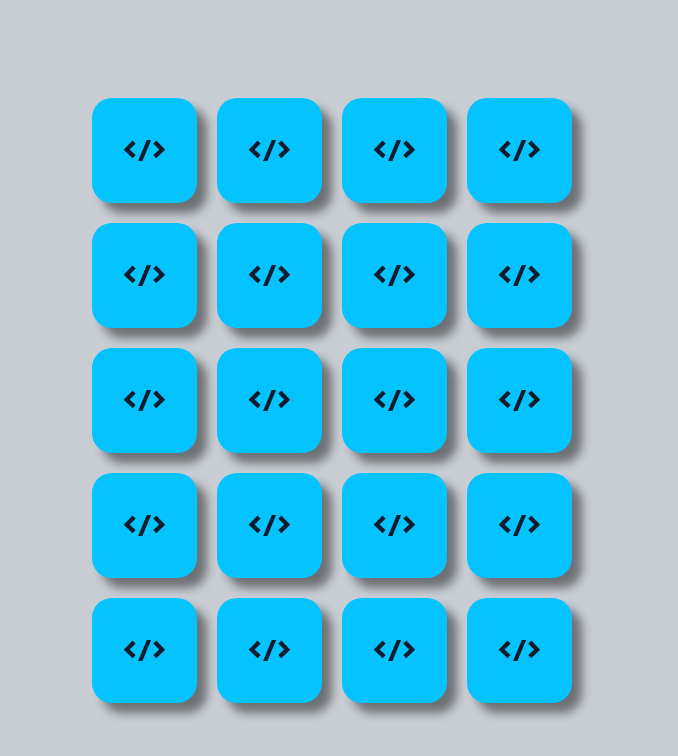
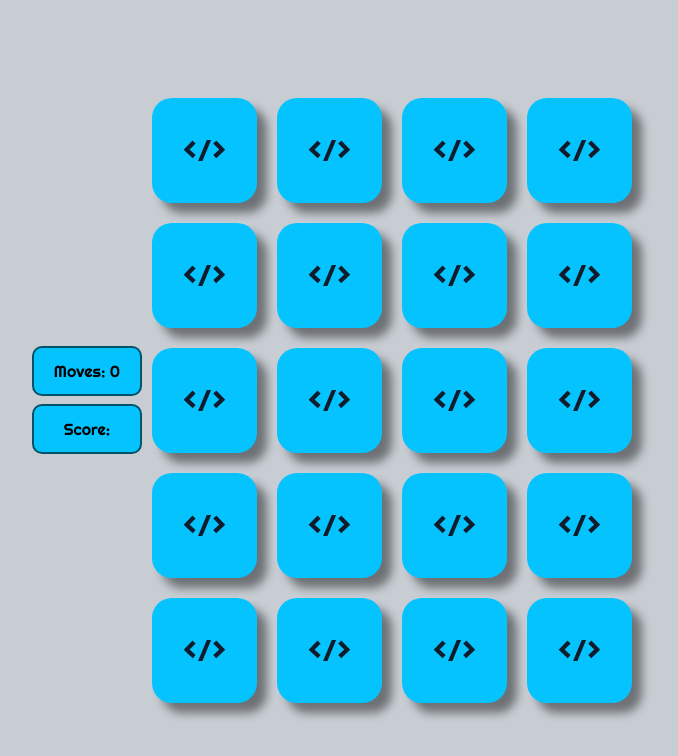
Before and after one commit to faeelcardoso/Jogo-da-memoria, a plain HTML site: page index.html in a window 1280 px wide. Shown: the whole page, without its empty margins (308-986 px from the left). Drawn offline with Linux system fonts and the light colour scheme.

Commit message:
Adding moves and the best score

```diff
--- a/index.html
+++ b/index.html
@@ -11,6 +11,11 @@
   <title>Jogo da Memória</title>
 </head>
 <body>
+  <div class="aside">
+    <div id="moves"></div>
+    <div id="score">Score:</div>
+  </div>
+
   <div id="gameBoard"><!--Preenchendo via JS--></div>
 
   <div id="gameOver">
--- a/scripts/game.js
+++ b/scripts/game.js
@@ -1,6 +1,8 @@
 let game = {
   cards: null,
-
+  moves: null,
+  score: null,
+  firstScore: true,
   lockMode: false,
   firstCard: null,
   secondCard: null,
--- a/scripts/interface.js
+++ b/scripts/interface.js
@@ -51,6 +51,33 @@ function createCardFace(face, card, element) {
   }
 
   element.appendChild(cardElementFace);
+
+  startMoves();
+}
+
+function startMoves() {
+  game.moves = 0;
+
+  let moves = document.getElementById("moves");
+  moves.textContent = `Moves: ${game.moves}`;
+}
+
+function updateMoves() {
+  game.moves++;
+
+  let moves = document.getElementById("moves");
+  moves.textContent = `Moves: ${game.moves}`;
+}
+
+function updateScore() {
+  if(game.firstScore === true) {
+    game.score = game.moves;
+    game.firstScore = false;
+  } else if(game.moves < game.score) {
+    game.score = game.moves;
+  }
+  let score = document.getElementById("score");
+  score.textContent = `Score: ${game.score}`;
 }
 
 function flipCard() {
@@ -58,6 +85,7 @@ function flipCard() {
     this.classList.add(FLIP);
 
     if(game.secondCard) { // Já tem a segunda carta selecionada?
+      updateMoves();
       if(game.checkMatch()) { // deu match?
         game.clearCards(); // limpa
 
@@ -81,6 +109,7 @@ function flipCard() {
 }
 
 function restart() {
+  updateScore();
   game.clearCards();
   initializeCards(game.createCardsFromTechs());
   let gameOverLayer = document.querySelector("#gameOver");
--- a/styles/style.css
+++ b/styles/style.css
@@ -90,6 +90,22 @@ body {
   grid-template: 1fr 1fr 1fr 1fr 1fr/ 1fr 1fr 1fr 1fr;
   gap: 20px;
 }
+.aside {
+  margin-right: 10px;
+}
+#moves, #score {
+  background-color: #05C3FF;
+  width: 110px;
+  height: 50px;
+  border: 2px solid #035169;
+  border-radius: 10px;
+  display: flex;
+  justify-content: space-around;
+  align-items: center;
+}
+#score {
+  margin-top: 8px;
+}
 
 /* MEDIA QUERIES */
 @media screen and (max-width: 1360px) {
```
